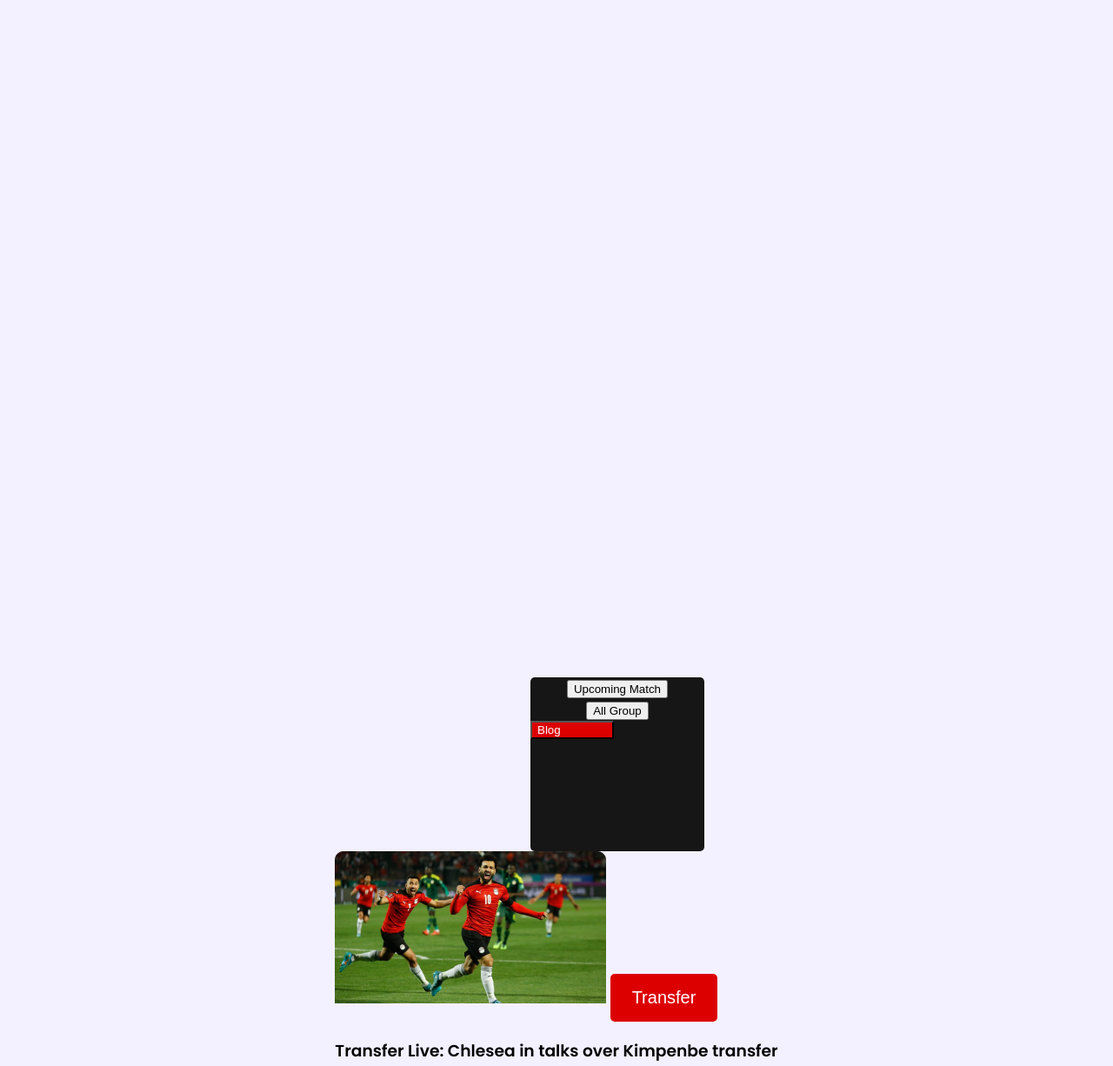
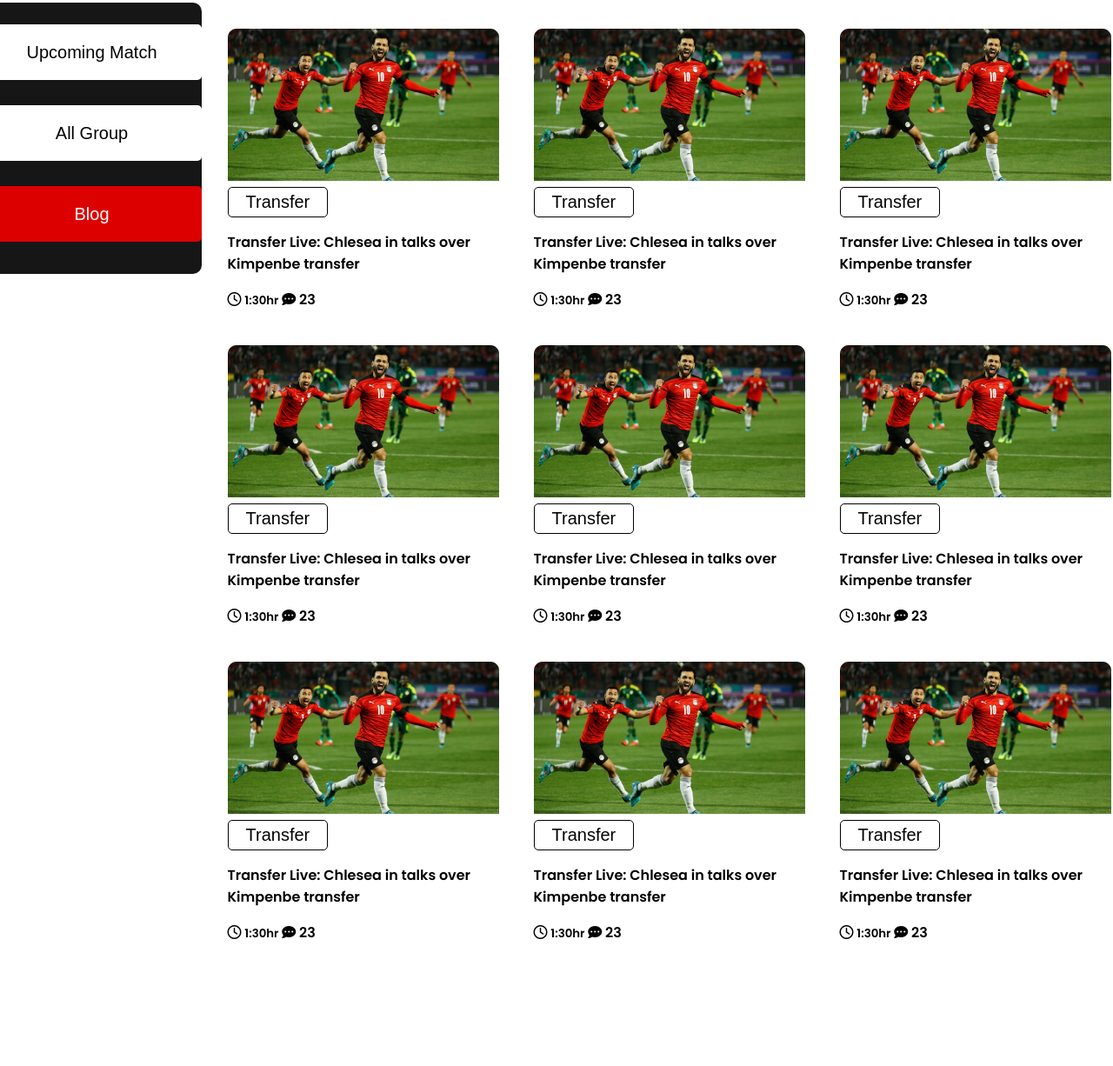
Before and after one commit to SharmiNMooN/world-cup, a plain HTML site: page index.html in a window 1280 px wide. Shown: the part 701-1927 px from the top of the page at 87% size. After the commit the page ends 1824 px from the top, so only its background shows below. Drawn offline with Linux system fonts and the light colour scheme.

Commit message:
content area implementing

```diff
--- a/index.html
+++ b/index.html
@@ -44,117 +44,116 @@
     </section>
     <!-- /----header end-----/ -->
     <!---article section start-->
-    <section>
-        <div class="container-box-area">
-            <button>Upcoming Match</button>
+    <section class="content-section">
+        <div class="content-section-left">
+            <div class="btn-group">
+                <button class="btn-white">Upcoming Match</button>
                 <br>
-            <button>All Group</button>
+                <button class="btn-white">All Group</button>
                 <br>
-            <button class="blog-third">Blog</button>
+                <button class="btn-red">Blog</button>
             </div>
-    </section>
-    <section>
-        <div class="blog-top-area-right">
-            <article class="blog-infos">
-                <div class="blog-info">
+        </div>
+        <div class="content-section-right">
+            <div class="grid-container">
+                <div class="grid-item">
                     <img class="blog-img" src="/images/Blog Image.png" alt="">
-                    <button class="link-button">Transfer</button>
-                    <h3>Transfer Live: Chlesea in talks over Kimpenbe transfer</h3>
+                    <button class="grid-item-btn">Transfer</button>
+                    <p>Transfer Live: Chlesea in talks over Kimpenbe transfer</p>
+                    <div class="grid-buttom">
                         <i class="fa-regular fa-clock"></i>
                         <small>1:30hr</small>
-                    <i class="fa-regular fa-comment-arrow-down"></i>
+                        <i class="fa-solid fa-comment-dots"></i> 23
                     </div>
-            </article>
-            <article>
-                <div class="blog-info">
+                </div>
+                <div class="grid-item">
                     <img class="blog-img" src="/images/Blog Image.png" alt="">
-                    <button class="link-button">Transfer</button>
-                    <h3>Transfer Live: Chlesea in talks over Kimpenbe transfer</h3>
+                    <button class="grid-item-btn">Transfer</button>
+                    <p>Transfer Live: Chlesea in talks over Kimpenbe transfer</p>
 
+                    <div class="grid-buttom">
                         <i class="fa-regular fa-clock"></i>
                         <small>1:30hr</small>
-                    <i class="fa-regular fa-comment-arrow-down"></i>
+                        <i class="fa-solid fa-comment-dots"></i> 23
                     </div>
-            </article>
-            <article>
-                <div class="blog-info">
+                </div>
+                <div class="grid-item">
                     <img class="blog-img" src="/images/Blog Image.png" alt="">
-                    <button class="link-button">Transfer</button>
-                    <h3>Transfer Live: Chlesea in talks over Kimpenbe transfer</h3>
+                    <button class="grid-item-btn">Transfer</button>
+                    <p>Transfer Live: Chlesea in talks over Kimpenbe transfer</p>
+                    <div class="grid-buttom">
                         <i class="fa-regular fa-clock"></i>
                         <small>1:30hr</small>
-                    <i class="fa-regular fa-comment-arrow-down"></i>
+                        <i class="fa-solid fa-comment-dots"></i> 23
                     </div>
-            </article>
-            <article>
-                <div class="blog-info">
+                </div>
+                <div class="grid-item">
                     <img src="/images/Blog Image.png" alt="">
-                    <button class="link-button">Transfer</button>
-                    <h3>Transfer Live: Chlesea in talks over Kimpenbe transfer</h3>
+                    <button class="grid-item-btn">Transfer</button>
+                    <p>Transfer Live: Chlesea in talks over Kimpenbe transfer</p>
+                    <div class="grid-buttom">
                         <i class="fa-regular fa-clock"></i>
                         <small>1:30hr</small>
-                    <i class="fa-regular fa-comment-arrow-down"></i>
+                        <i class="fa-solid fa-comment-dots"></i> 23
                     </div>
-            </article>
-            <article>
-                <div class="blog-info">
+                </div>
+                <div class="grid-item">
                     <img src="/images/Blog Image.png" alt="">
-                    <button class="link-button">Transfer</button>
-                    <h3>Transfer Live: Chlesea in talks over Kimpenbe transfer</h3>
+                    <button class="grid-item-btn">Transfer</button>
+                    <p>Transfer Live: Chlesea in talks over Kimpenbe transfer</p>
+                    <div class="grid-buttom">
                         <i class="fa-regular fa-clock"></i>
                         <small>1:30hr</small>
-                    <i class="fa-regular fa-comment-arrow-down"></i>
+                        <i class="fa-solid fa-comment-dots"></i> 23
                     </div>
-            </article>
-            <article>
-                <div class="blog-info">
+                </div>
+                <div class="grid-item">
                     <img src="/images/Blog Image.png" alt="">
-                    <button class="link-button">Transfer</button>
-                    <h3>Transfer Live: Chlesea in talks over Kimpenbe transfer</h3>
+                    <button class="grid-item-btn">Transfer</button>
+                    <p>Transfer Live: Chlesea in talks over Kimpenbe transfer</p>
+                    <div class="grid-buttom">
                         <i class="fa-regular fa-clock"></i>
                         <small>1:30hr</small>
-                    <i class="fa-regular fa-comment-arrow-down"></i>
+                        <i class="fa-solid fa-comment-dots"></i> 23
                     </div>
-            </article>
-            <article>
-                <div class="blog-info">
+                </div>
+                <div class="grid-item">
                     <img src="/images/Blog Image.png" alt="">
-                    <button class="link-button">Transfer</button>
-                    <h3>Transfer Live: Chlesea in talks over Kimpenbe transfer</h3>
+                    <button class="grid-item-btn">Transfer</button>
+                    <p>Transfer Live: Chlesea in talks over Kimpenbe transfer</p>
+                    <div class="grid-buttom">
                         <i class="fa-regular fa-clock"></i>
                         <small>1:30hr</small>
-                    <i class="fa-regular fa-comment-arrow-down"></i>
+                        <i class="fa-solid fa-comment-dots"></i> 23
                     </div>
-            </article>
-            <article>
-                <div class="blog-info">
+                </div>
+                <div class="grid-item">
                     <img src="/images/Blog Image.png" alt="">
-                    <button class="link-button">Transfer</button>
-                    <h3>Transfer Live: Chlesea in talks over Kimpenbe transfer</h3>
+                    <button class="grid-item-btn">Transfer</button>
+                    <p>Transfer Live: Chlesea in talks over Kimpenbe transfer</p>
+                    <div class="grid-buttom">
                         <i class="fa-regular fa-clock"></i>
                         <small>1:30hr</small>
-
-                    <i class="fa-regular fa-comment-arrow-down"></i>
-
+                        <i class="fa-solid fa-comment-dots"></i> 23
                     </div>
-            </article>
-            <article>
-                <div class="blog-info">
+                </div>
+                <div class="grid-item">
                     <img src="/images/Blog Image.png" alt="">
-                    <button class="link-button">Transfer</button>
-                    <h3>Transfer Live: Chlesea in talks over Kimpenbe transfer</h3>
+                    <button class="grid-item-btn">Transfer</button>
+                    <p>Transfer Live: Chlesea in talks over Kimpenbe transfer</p>
+                    <div class="grid-buttom">
                         <i class="fa-regular fa-clock"></i>
                         <small>1:30hr</small>
-                    <div>
-                        <i class="fa-regular fa-comment-arrow-down"></i>
+                        <i class="fa-solid fa-comment-dots"></i> 23
                     </div>
                 </div>
             </div>
-        </article>
+
+        </div>
     </section>
     <!-----articale section end-->
     <!-----footer start-->
-    <div class="footer-content">
+    <!-- <div class="footer-content">
         <h1 class="footer-goal">Goal</h1>
         <h6>Contact Us</h6>
         <h6>Term Of Service</h6>
@@ -163,7 +162,7 @@
         <h6>Goal App</h6>
         <h6>Goal Live</h6>
 
-    </div>
+    </div> -->
     <!-----footer end-->
 
 
--- a/styles/style.css
+++ b/styles/style.css
@@ -5,7 +5,7 @@
 
 body {
   font-family: "Poppins", sans-serif;
-  background-color: #f3f1ff;
+  background-color: white;
 }
 main {
   display: flex;
@@ -57,29 +57,71 @@ main {
 .header-content-right img {
   height: 90%;
 }
-.container-box-area {
-  width: 200px;
-  height: 200px;
-  margin-left: 140px;
-  margin-top: 826px;
-  background: #161616;
-  border-radius: 5px;
-  text-align: center;
+.content-section {
+  width: 1321px;
+  display: flex;
+  margin-top: 50px;
 }
-.blog {
-  display: flex;
-}
-.blog-third {
-  background-color: #dd0000;
-  color: white;
-  display: grid;
-  grid-template-columns: repeat(3, 1fr);
-  grid-row-gap: 26px;
-  text-align: right;
-}
-.blog-top-area-right {
+
+.content-section-right {
   display: grid;
   grid-template-columns: repeat(3, ifr);
+}
+
+.content-section-left {
+  width: 312px;
+  height: 312px;
+  background: #161616;
+  border-radius: 10px;
+}
+.btn-group {
+  width: 252px;
+  height: 252px;
+  padding-top: 10%;
+  margin: 0 auto;
+  display: grid;
+}
+
+.btn-group button {
+  width: 252px;
+  height: 64px;
+}
+.btn-white {
+  background: white;
+  color: black;
+  font-size: 20px;
+  border-radius: 5px;
+  border: none;
+}
+.btn-red {
+  background: #dd0000;
+  color: white;
+  font-size: 20px;
+  border-radius: 5px;
+  border: none;
+}
+
+.grid-container {
+  display: grid;
+  grid-template-columns: auto auto auto;
+  background-color: white;
+  padding: 10px;
+}
+.grid-item {
+  /* background-color: rgba(255, 255, 255, 0.8); */
+  /* border: 1px solid rgba(0, 0, 0, 0.8); */
+  padding: 20px;
+  font-weight: bolder;
+}
+.grid-item-btn {
+  background: white;
+  color: black;
+  font-size: 20px;
+  border-radius: 5px;
+  border: 1px solid black;
+  padding: 5px 20px;
+}
+.grid-buttom {
 }
 
 .footer-content {
```
Lines whose indentation alone changed are shown as unchanged.
